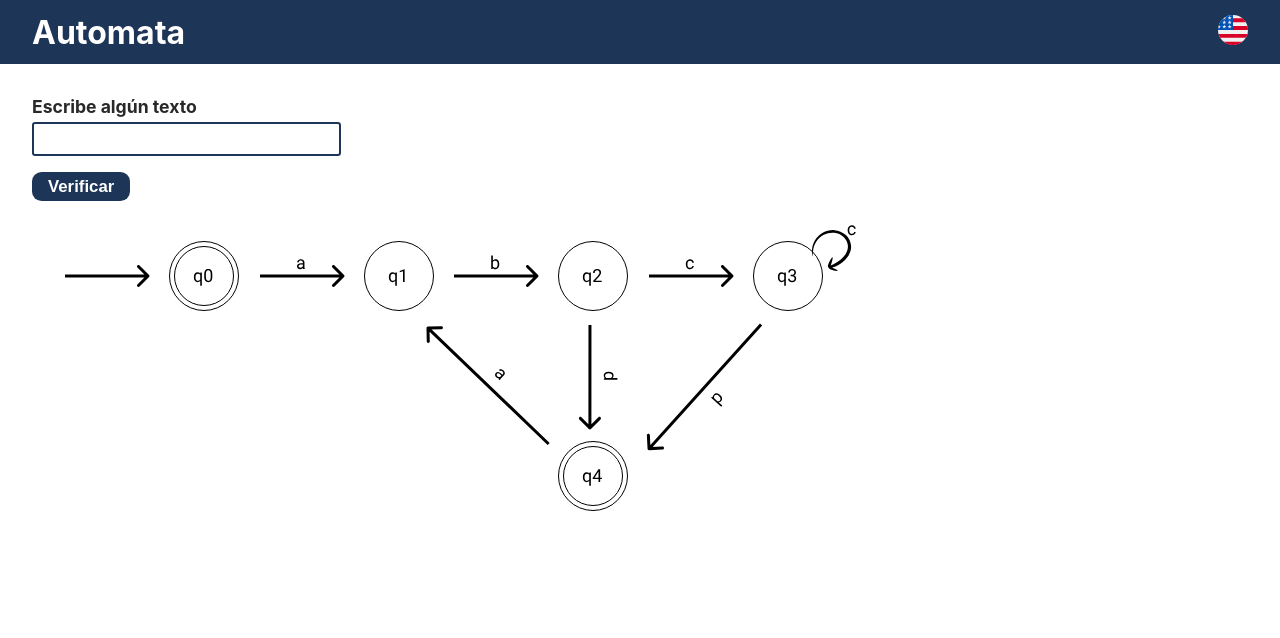
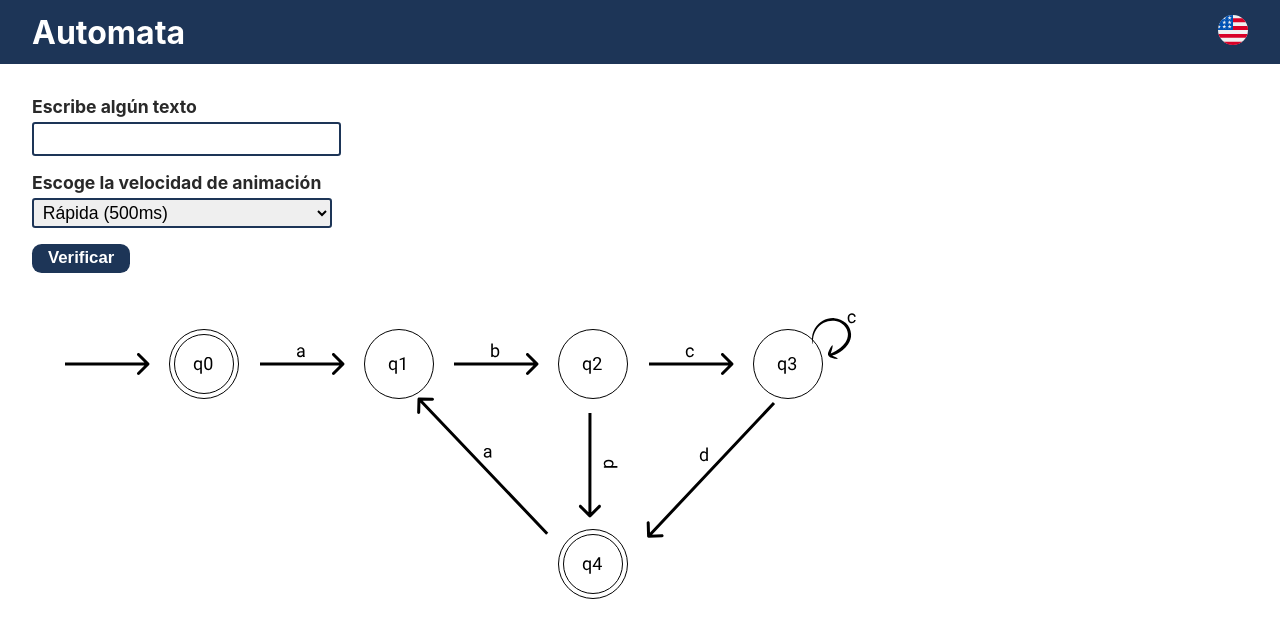
Before and after one commit to santiago-jv/automaton-simulator, a React (Create React App) app: page / in a window 1280 px wide. Shown: the top 638 px of the page. Built offline with nearby package versions, Linux system fonts and the light colour scheme.

Commit message:
Implemented animation speed change

```diff
--- a/src/App.css
+++ b/src/App.css
@@ -6,12 +6,18 @@
     --top:200px;
     --bg-primary:#1d3557;
 }
+img{
+    user-select: none;
+}
 
 main{
     width: 95%;
     margin:2rem auto;
 }
-
+.result{
+    margin:1rem 0;
+    text-decoration: underline;
+}
 .title{
     text-align: center;
 }
@@ -21,10 +27,10 @@ main{
     margin-bottom: 1rem;
 }
 
-.form-group input {
+.form-group input,select {
     width: 90%;
     outline: none;
-    height: 30px;
+    height: 30px !important;
     max-width: 300px;
     font-size: 1.1rem;
     border:2px solid var(--bg-primary);
@@ -38,7 +44,7 @@ label{
     font-weight: bold;
     font-size: 1.1rem;
 }
-.form-group input:focus {
+.form-group input:focus, select:focus {
     box-shadow: 0px 0px 3px 0px var(--bg-primary);}
 button {
     outline: none;
@@ -95,18 +101,18 @@ button:hover{
     left: calc(var(--left) * 7 + 4%);
 }
 #arrow_q3_to_q4{
-    left:calc(var(--left) * 7  - 9%);
-    top:calc(var(--top-arrow) + 20px );
-    transform:rotate(5deg);
+    left:calc(var(--left) * 7  - 8%);
+    top:calc(var(--top-arrow) + 40px );
+
 }
 #q4{
     left: calc(var(--left) * 5);
     top:var(--top);
 }
 #arrow_q4_to_q1{
-    left:calc(var(--left) * 3 + 5%);
-    top:var(--top-arrow);
-    transform:rotate(-5deg);
+    left:calc(var(--left) * 3 + 6%);
+    top:calc(var(--top-arrow) + 35px);
+
 }
 
 
@@ -146,11 +152,3 @@ button:hover{
         --top:200px;
     }
 }
-@keyframes move {
-    from{
-        transform:scale(1.1);
-    }
-    to {
-        transform:scale(1)
-    }
-}
--- a/src/App.js
+++ b/src/App.js
@@ -21,20 +21,21 @@ import Header from './components/Header';
 function App() {
 	let count = 0
 	const [language, setLanguage] = useState("spanish")
-
 	const [string, setString] = useState("")
 	const [result, setResult] = useState(null)
 	const [isOver, setIsOver] = useState(false)
 	const [isAccept, setIsAccept] = useState(false)
 	const elements = useRef();
-
+	const [speed, setSpeed] = useState(500)
+	const [isAnimating, setIsAnimating] = useState(false)
 	const start =async  () => {
+		setIsAnimating(true)
 		count = 0
 		setIsAccept( false)
 		setIsOver(false)
 		await state_0()
-		console.log("hola");
 		setIsOver(true)
+		setIsAnimating(false)
 	}
 	useEffect(() => {
 		elements.current = document.querySelectorAll('.element')
@@ -44,17 +45,17 @@ function App() {
 
 	const animateElement = async (index)=>{
 
-		return new Promise((resolve, reject)=>{
+		return new Promise((resolve)=>{
 			const element = elements.current[index]
 			element.animate([
 				{ transform:'scale(1.1)'},
 				{ transform:'scale(1)' }
-			  ], {duration: 1000,});
+			  ], {duration: speed,});
 
 			setInterval(()=>{
 				resolve()
 			}
-			,1000)
+			,speed)
 		})
 	}
 	const state_0 = async() => {
@@ -146,7 +147,6 @@ function App() {
 		setIsAccept(true)
 		if (isNotOutRange()) {
 
-
 			if (string[count] === 'a') {
 				setIsAccept( false)
 				count++
@@ -186,13 +186,20 @@ function App() {
 			<main>
 				<form onSubmit={verify}>
 				<div className="form-group">
-					<label htmlFor="text">{words[language].label}</label>
+					<label htmlFor="text">{words[language].labelString}</label>
 					<input id="text" onChange={handleInputChange} type="text"/>
 				</div>
-				<button type="submit">{words[language].textButton}</button>
+				<div className="form-group">
+					<label htmlFor="speed">{words[language].labelSpeed}</label>
+					<select id="speed" onChange={(event)=>setSpeed(Number(event.target.value))} value={speed}>
+						<option value="500">{words[language].fastOption}</option>
+						<option value="1500">{words[language].slowOption}</option>
+					</select>
+				</div>
+				<button disabled={isAnimating} type="submit">{words[language].textButton}</button>
 				</form>
 
-				<h1>{isOver && result}</h1>
+				<h2 className="result">{isOver && result}</h2>
 
 
 				<div className="automata">
--- a/src/words.json
+++ b/src/words.json
@@ -2,17 +2,23 @@
 	"spanish":{
 		"title":"Automata",
 		"textButton":"Verificar",
-		"label":"Escribe algún texto",
+		"labelString":"Escribe algún texto",
+		"labelSpeed":"Escoge la velocidad de animación",
 		"accepted":"Palabra válida",
-		"rejected":"Palabra rechazada"
+		"rejected":"Palabra rechazada",
+		"fastOption":"Rápida (500ms)",
+		"slowOption":"Lenta (1500ms)"
 	},
 
 	"english":{
 		"title":"Automaton",
 		"textButton":"Verify",
-		"label":"Write some text",
+		"labelString":"Write some text",
+		"labelSpeed":"Choose the animation speed",
 		"accepted":"Valid word",
-		"rejected":"Word rejected"
+		"rejected":"Word rejected",
+		"fastOption":"Fast (500ms)",
+		"slowOption":"Slow (1500ms)"
 
 	}
 }
```
Also changed, not shown: src/images/arrow_q3_to_q4.svg, src/images/arrow_q4_to_q1.svg.
